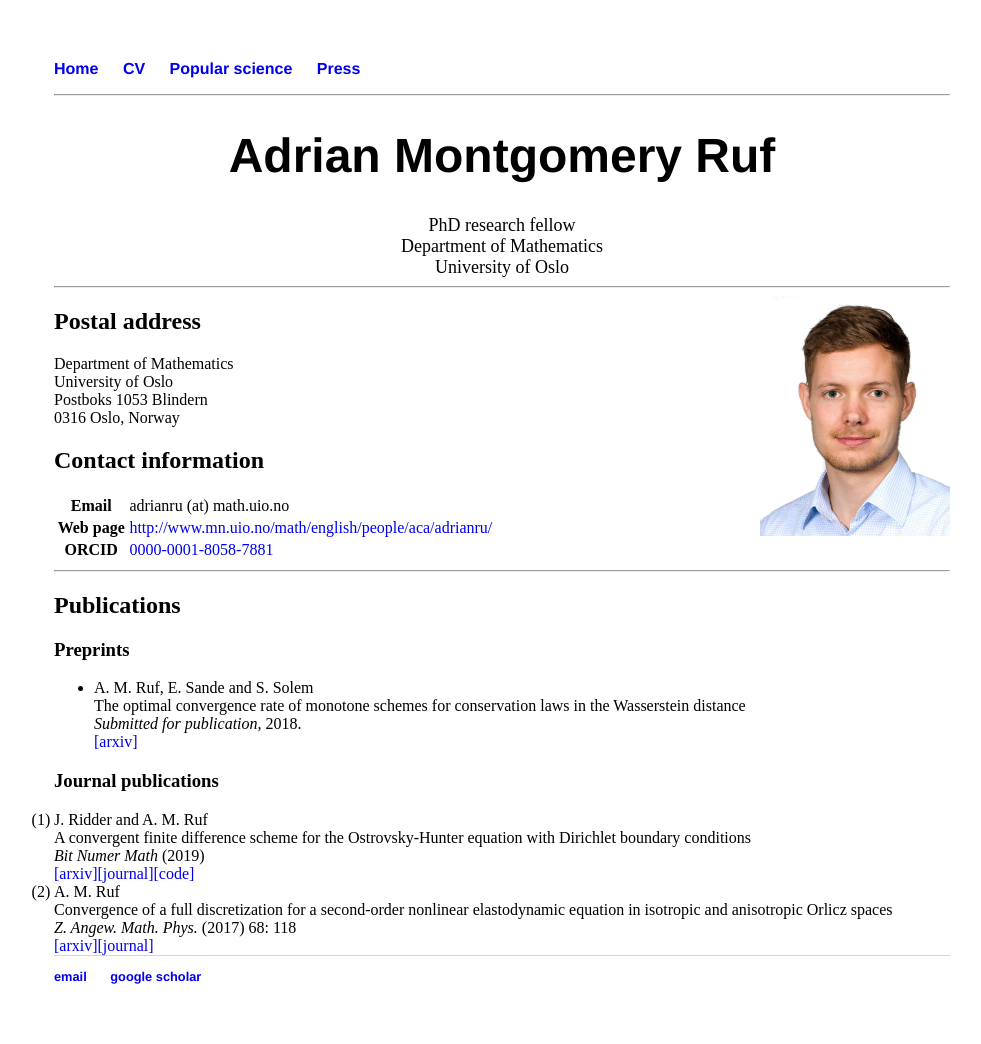
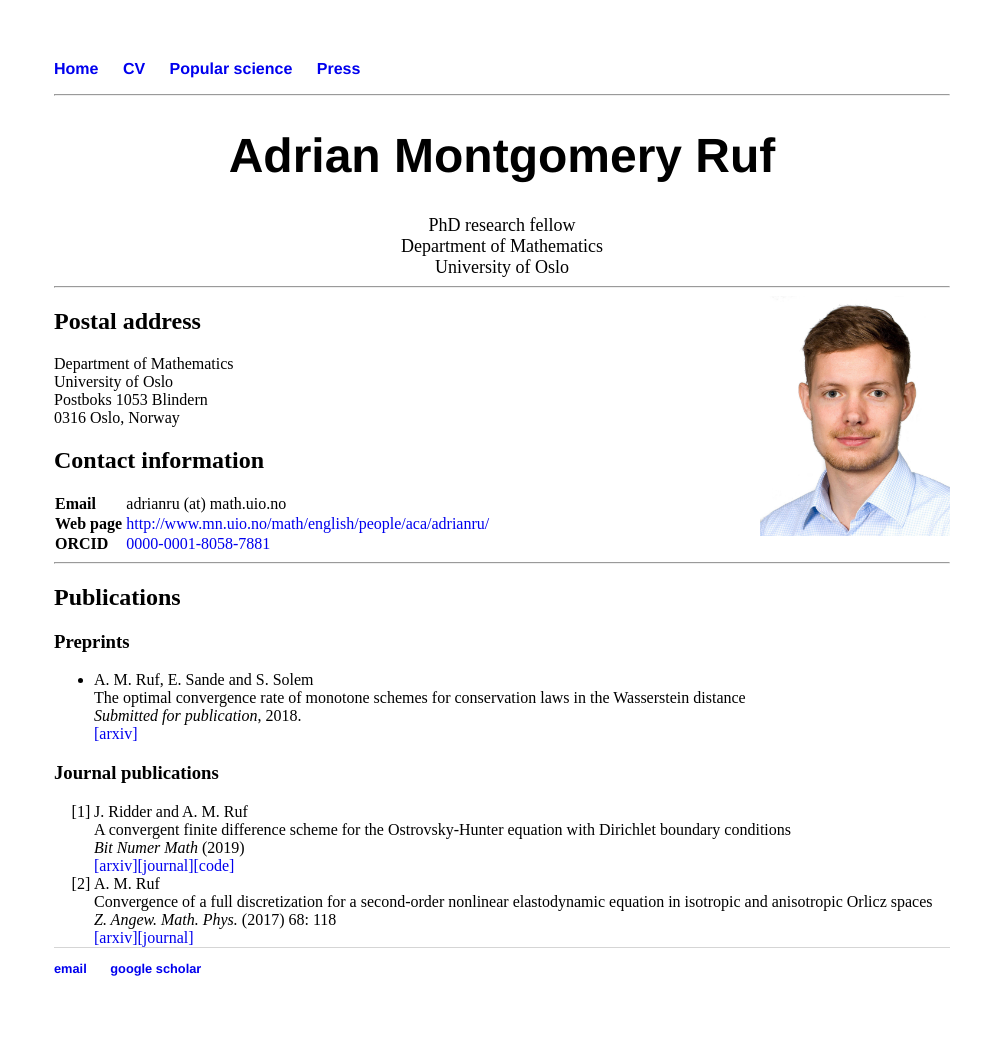
Before and after one commit to adrianmruf/adrianmruf.github.io, a Jekyll site: the page built from index.html, in a window 1280 px wide. Shown: the whole page, without its empty margins (138-1119 px from the left). Built offline with Jekyll 4.4.1, drawn with Linux system fonts in a browser that asks for light colours.

Commit message:
Update index.html

```diff
--- a/index.html
+++ b/index.html
@@ -22,11 +22,14 @@
 	0316 Oslo, Norway
 
 	<h2>Contact information</h2>
-<style type="text/css">
-      ol {margin-left:0; padding-left:0; counter-reset:item}
-      ol>li {margin-left:0; padding-left:0; counter-increment:item; list-style:none inside}
-      ol>li:before {content:"(" counter(item) ")"; padding-right:0.5em}
-    </style>
+<style>
+table, th, td {
+    border-collapse: collapse;
+}
+th {
+    text-align: left;
+}
+</style>
 <table style="width:50%">
  	 <tr>
    	 <th>Email</th>
```
